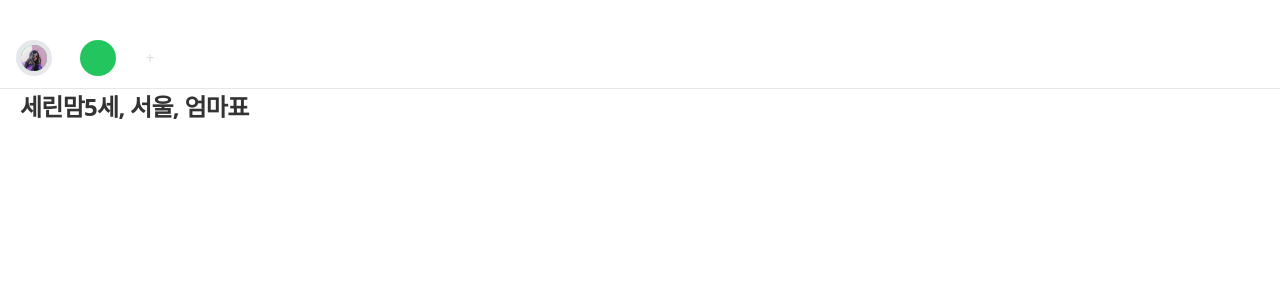
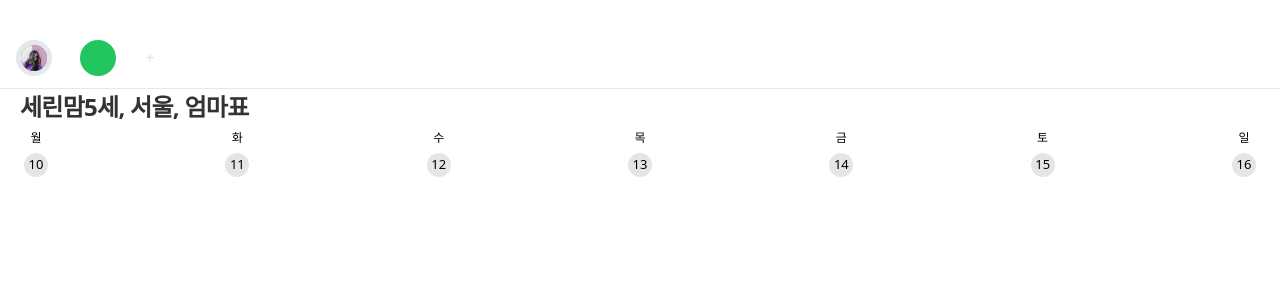
Before and after one commit to popsun412/mother_calendar, a Next.js app: page /calendar in a window 1280 px wide. Shown: the top 300 px of the page. Built offline with nearby package versions, Linux system fonts and the light colour scheme.

Commit message:
캘린더 상단 날짜 선택창

```diff
--- /dev/null
+++ b/components/calendar/calendar_date.jsx
@@ -0,0 +1,28 @@
+import { useState, useEffect } from "react";
+import CalendarDateItem from "./calendar_date_item";
+
+export default function CalendarDate() {
+    const [dates, setDates] = useState([
+        { select: false, week: "월", date: "10" },
+        { select: false, week: "화", date: "11" },
+        { select: false, week: "수", date: "12" },
+        { select: false, week: "목", date: "13" },
+        { select: false, week: "금", date: "14" },
+        { select: false, week: "토", date: "15" },
+        { select: false, week: "일", date: "16" },
+    ]);
+
+    const dateClick = (_index) => {
+        dates.map((_date) => _date.select = false);
+        dates[_index].select = true;
+        setDates([...dates]);
+    }
+
+    return (
+        <div className="flex px-4 justify-between">
+            {
+                dates.map((_date, index) => <CalendarDateItem key={index} date={_date} onClick={() => dateClick(index)} />)
+            }
+        </div>
+    )
+}
--- /dev/null
+++ b/components/calendar/calendar_date_item.jsx
@@ -0,0 +1,19 @@
+export default function CalendarDateItem(props) {
+    const _selectStyle = (props.date.select) ? "bg-white border-dotted border border-color3" : "bg-gray1";
+    const _dateStyle = { fontSize: "13px" };
+
+    return (
+        <div className={`relative flex flex-col items-center w-10 p-1.5 rounded-lg ${(props.date.select ? "bg1" : "")}`} onClick={props.onClick}>
+            {(props.date.select) ? <div className="absolute right-1 top-1 w-1.5 h-1.5 bg5 rounded-full" /> : <></>}
+
+            <div className="flex flex-col items-center space-y-2">
+
+                <span style={{ fontSize: "12px", lineHeight: "14px" }}>{props.date.week}</span>
+
+                <div className={`flex justify-center items-center rounded-full w-6 h-6 ${_selectStyle}`} style={_dateStyle}>
+                    <span>{props.date.date}</span>
+                </div>
+            </div>
+        </div>
+    )
+}
--- a/pages/calendar.jsx
+++ b/pages/calendar.jsx
@@ -1,4 +1,5 @@
 import CalendarMiddle from "../components/calendar/calendar_ middle";
+import CalendarDate from "../components/calendar/calendar_date";
 import CalendarTop from "../components/calendar/calendar_top";
 
 export default function Calendar() {
@@ -6,6 +7,7 @@ export default function Calendar() {
         <div className="w-screen h-screen">
             <CalendarTop />
             <CalendarMiddle />
+            <CalendarDate />
         </div>
     )
 }
--- a/styles/globals.css
+++ b/styles/globals.css
@@ -1,3 +1,47 @@
 @tailwind base;
 @tailwind components;
 @tailwind utilities;
+
+.bg1 {
+    background-color: #FFD6C2;
+}
+
+.bg2 {
+    background-color: #FFBCA1;
+}
+
+.bg3 {
+    background-color: #FF9D7B;
+}
+
+.border-color3 {
+    border-color: #FF9D7B;
+}
+
+.bg4 {
+    background-color: #FF734D;
+}
+
+.bg5 {
+    background-color: #FF6035;
+}
+
+.bg-blue1 {
+    background-color: #DBEFFD;
+}
+
+.bg-blue2 {
+    background-color: #B4DAFB;
+}
+
+.bg-blue3 {
+    background-color: #7EBCF9;
+}
+
+.bg-blue4 {
+    background-color: #3C81E1;
+}
+
+.bg-gray1 {
+    background-color: #E5E5E5;
+}
```
